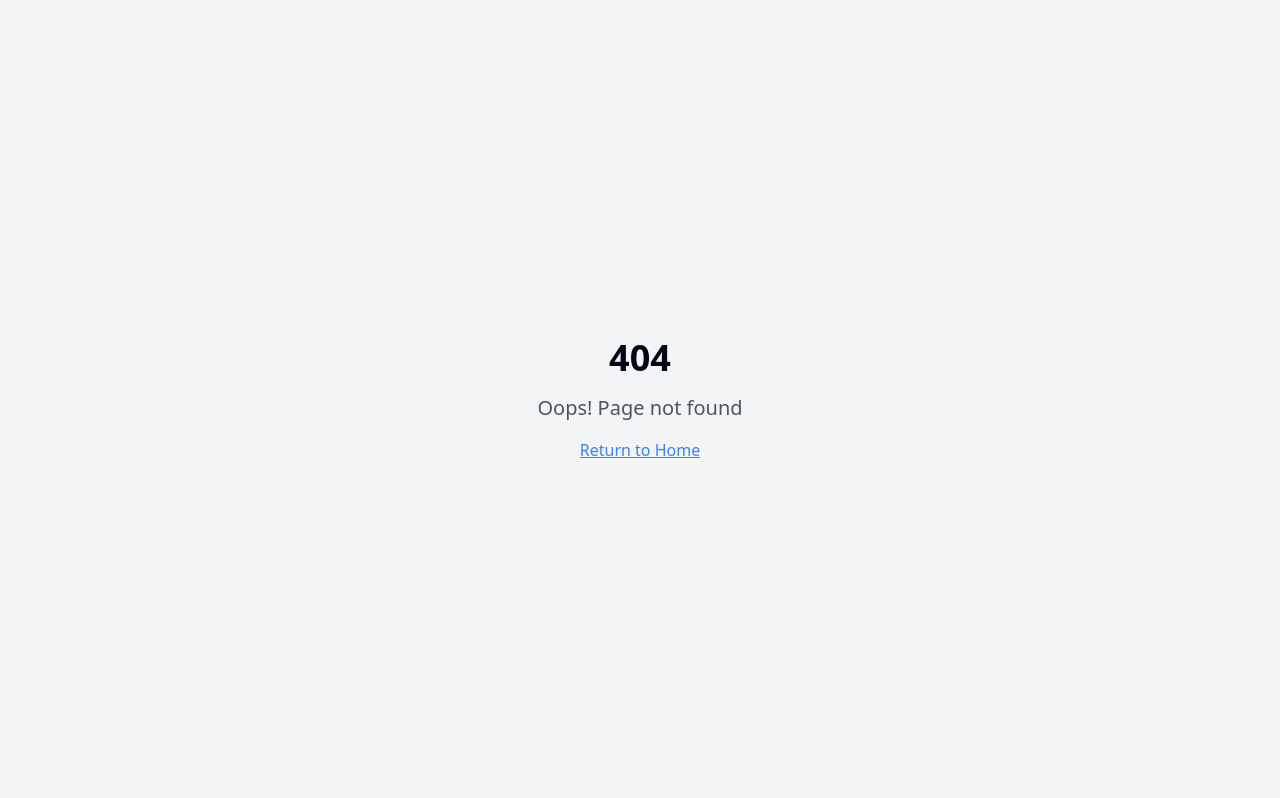
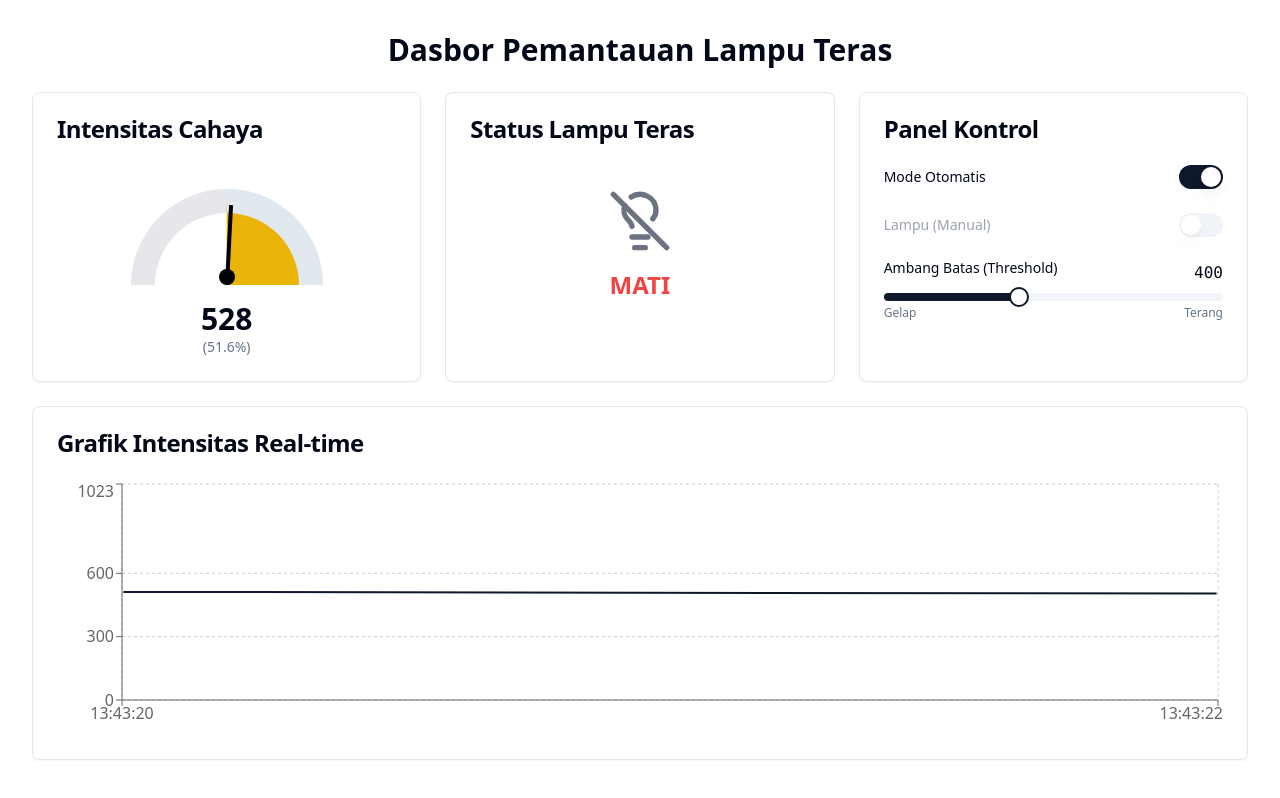
Before and after one commit to fadlilaharjhon-bot/tiny-hedgehog-yawn, a React (Vite) app: page /dashboard in a window 1280 px wide. Before the commit this address had no page. Built offline with nearby package versions, Linux system fonts and the light colour scheme.

Commit message:
[dyad] Membuat dasbor pemantauan lampu - wrote 7 file(s)

```diff
--- a/src/App.tsx
+++ b/src/App.tsx
@@ -5,6 +5,7 @@ import { QueryClient, QueryClientProvider } from "@tanstack/react-query";
 import { BrowserRouter, Routes, Route } from "react-router-dom";
 import Index from "./pages/Index";
 import NotFound from "./pages/NotFound";
+import Dashboard from "./pages/Dashboard";
 
 const queryClient = new QueryClient();
 
@@ -16,6 +17,7 @@ const App = () => (
       <BrowserRouter>
         <Routes>
           <Route path="/" element={<Index />} />
+          <Route path="/dashboard" element={<Dashboard />} />
           {/* ADD ALL CUSTOM ROUTES ABOVE THE CATCH-ALL "*" ROUTE */}
           <Route path="*" element={<NotFound />} />
         </Routes>
--- /dev/null
+++ b/src/components/ControlPanel.tsx
@@ -0,0 +1,73 @@
+import { Card, CardContent, CardHeader, CardTitle } from "@/components/ui/card";
+import { Label } from "@/components/ui/label";
+import { Slider } from "@/components/ui/slider";
+import { Switch } from "@/components/ui/switch";
+
+interface ControlPanelProps {
+  mode: "auto" | "manual";
+  setMode: (mode: "auto" | "manual") => void;
+  isLampOn: boolean;
+  setLampOn: (isOn: boolean) => void;
+  threshold: number;
+  setThreshold: (value: number) => void;
+}
+
+const ControlPanel = ({
+  mode,
+  setMode,
+  isLampOn,
+  setLampOn,
+  threshold,
+  setThreshold,
+}: ControlPanelProps) => {
+  const isManualMode = mode === "manual";
+
+  return (
+    <Card>
+      <CardHeader>
+        <CardTitle>Panel Kontrol</CardTitle>
+      </CardHeader>
+      <CardContent className="space-y-6">
+        <div className="flex items-center justify-between">
+          <Label htmlFor="mode-switch">Mode Otomatis</Label>
+          <Switch
+            id="mode-switch"
+            checked={mode === "auto"}
+            onCheckedChange={(checked) => setMode(checked ? "auto" : "manual")}
+          />
+        </div>
+        <div className="flex items-center justify-between">
+          <Label htmlFor="manual-switch" className={!isManualMode ? "text-gray-400" : ""}>
+            Lampu (Manual)
+          </Label>
+          <Switch
+            id="manual-switch"
+            checked={isLampOn}
+            onCheckedChange={setLampOn}
+            disabled={!isManualMode}
+          />
+        </div>
+        <div>
+          <div className="flex justify-between mb-2">
+            <Label htmlFor="threshold-slider">Ambang Batas (Threshold)</Label>
+            <span className="font-mono">{threshold}</span>
+          </div>
+          <Slider
+            id="threshold-slider"
+            min={0}
+            max={1023}
+            step={1}
+            value={[threshold]}
+            onValueChange={(value) => setThreshold(value[0])}
+          />
+          <div className="flex justify-between text-xs text-muted-foreground mt-1">
+            <span>Gelap</span>
+            <span>Terang</span>
+          </div>
+        </div>
+      </CardContent>
+    </Card>
+  );
+};
+
+export default ControlPanel;
--- /dev/null
+++ b/src/components/IntensityChart.tsx
@@ -0,0 +1,55 @@
+import { Card, CardContent, CardHeader, CardTitle } from "@/components/ui/card";
+import {
+  LineChart,
+  Line,
+  XAxis,
+  YAxis,
+  Tooltip,
+  ResponsiveContainer,
+  CartesianGrid,
+} from "recharts";
+
+interface ChartData {
+  time: string;
+  intensity: number;
+}
+
+interface IntensityChartProps {
+  data: ChartData[];
+}
+
+const IntensityChart = ({ data }: IntensityChartProps) => {
+  return (
+    <Card>
+      <CardHeader>
+        <CardTitle>Grafik Intensitas Real-time</CardTitle>
+      </CardHeader>
+      <CardContent>
+        <div className="h-64 w-full">
+          <ResponsiveContainer>
+            <LineChart data={data}>
+              <CartesianGrid strokeDasharray="3 3" />
+              <XAxis dataKey="time" />
+              <YAxis domain={[0, 1023]} />
+              <Tooltip
+                contentStyle={{
+                  backgroundColor: "hsl(var(--background))",
+                  borderColor: "hsl(var(--border))",
+                }}
+              />
+              <Line
+                type="monotone"
+                dataKey="intensity"
+                stroke="hsl(var(--primary))"
+                strokeWidth={2}
+                dot={false}
+              />
+            </LineChart>
+          </ResponsiveContainer>
+        </div>
+      </CardContent>
+    </Card>
+  );
+};
+
+export default IntensityChart;
--- /dev/null
+++ b/src/components/LampStatus.tsx
@@ -0,0 +1,30 @@
+import { Card, CardContent, CardHeader, CardTitle } from "@/components/ui/card";
+import { Lightbulb, LightbulbOff } from "lucide-react";
+
+interface LampStatusProps {
+  isOn: boolean;
+}
+
+const LampStatus = ({ isOn }: LampStatusProps) => {
+  return (
+    <Card>
+      <CardHeader>
+        <CardTitle>Status Lampu Teras</CardTitle>
+      </CardHeader>
+      <CardContent className="flex flex-col items-center justify-center p-6 gap-4">
+        {isOn ? (
+          <Lightbulb className="w-16 h-16 text-yellow-400" />
+        ) : (
+          <LightbulbOff className="w-16 h-16 text-gray-500" />
+        )}
+        <div
+          className={`text-2xl font-bold ${isOn ? "text-green-500" : "text-red-500"}`}
+        >
+          {isOn ? "NYALA" : "MATI"}
+        </div>
+      </CardContent>
+    </Card>
+  );
+};
+
+export default LampStatus;
--- /dev/null
+++ b/src/components/LightIntensityGauge.tsx
@@ -0,0 +1,47 @@
+import { Card, CardContent, CardHeader, CardTitle } from "@/components/ui/card";
+
+interface LightIntensityGaugeProps {
+  intensity: number; // Expected value from 0 to 1023 (like Arduino analogRead)
+}
+
+const LightIntensityGauge = ({ intensity }: LightIntensityGaugeProps) => {
+  const MAX_INTENSITY = 1023;
+  const percentage = (intensity / MAX_INTENSITY) * 100;
+  const rotation = (percentage / 100) * 180 - 90; // -90 to 90 degrees
+
+  const getBackgroundColor = (value: number) => {
+    if (value < 30) return "bg-blue-500";
+    if (value < 70) return "bg-yellow-500";
+    return "bg-red-500";
+  };
+
+  return (
+    <Card>
+      <CardHeader>
+        <CardTitle>Intensitas Cahaya</CardTitle>
+      </CardHeader>
+      <CardContent className="flex flex-col items-center justify-center p-6">
+        <div className="relative w-48 h-24 overflow-hidden mb-4">
+          <div className="absolute top-0 left-0 w-full h-full border-[24px] border-gray-200 dark:border-gray-700 rounded-t-full border-b-0"></div>
+          <div
+            className={`absolute top-0 left-0 w-full h-full rounded-t-full border-b-0 border-[24px] transition-all duration-500 ${getBackgroundColor(percentage)}`}
+            style={{
+              clipPath: `polygon(50% 0%, 100% 0%, 100% 100%, 50% 100%, 50% 0%, ${50 + Math.cos((rotation - 90) * (Math.PI / 180)) * 50}% ${50 + Math.sin((rotation - 90) * (Math.PI / 180)) * 50}%)`,
+            }}
+          ></div>
+          <div className="absolute bottom-0 left-1/2 -translate-x-1/2 w-4 h-4 bg-black dark:bg-white rounded-full"></div>
+          <div
+            className="absolute bottom-0 left-1/2 w-1 h-20 bg-black dark:bg-white origin-bottom transition-transform duration-500"
+            style={{ transform: `translateX(-50%) rotate(${rotation}deg)` }}
+          ></div>
+        </div>
+        <div className="text-3xl font-bold">{intensity}</div>
+        <div className="text-sm text-muted-foreground">
+          ({percentage.toFixed(1)}%)
+        </div>
+      </CardContent>
+    </Card>
+  );
+};
+
+export default LightIntensityGauge;
--- /dev/null
+++ b/src/pages/Dashboard.tsx
@@ -0,0 +1,80 @@
+import { useState, useEffect } from "react";
+import LightIntensityGauge from "@/components/LightIntensityGauge";
+import LampStatus from "@/components/LampStatus";
+import ControlPanel from "@/components/ControlPanel";
+import IntensityChart from "@/components/IntensityChart";
+
+const MAX_CHART_POINTS = 30;
+
+const Dashboard = () => {
+  const [lightIntensity, setLightIntensity] = useState(512);
+  const [lampStatus, setLampStatus] = useState(false);
+  const [mode, setMode] = useState<"auto" | "manual">("auto");
+  const [threshold, setThreshold] = useState(400);
+  const [chartData, setChartData] = useState<{ time: string; intensity: number }[]>([]);
+
+  // Simulate real-time data from LDR sensor
+  useEffect(() => {
+    const interval = setInterval(() => {
+      // Simulate fluctuating light levels
+      const fluctuation = Math.random() * 100 - 50;
+      setLightIntensity((prev) => {
+        const newValue = prev + fluctuation;
+        if (newValue > 1023) return 1023;
+        if (newValue < 0) return 0;
+        return Math.round(newValue);
+      });
+
+      // Update chart data
+      const now = new Date();
+      const newPoint = {
+        time: `${now.getHours()}:${now.getMinutes()}:${now.getSeconds()}`,
+        intensity: lightIntensity,
+      };
+
+      setChartData((prevData) => {
+        const updatedData = [...prevData, newPoint];
+        if (updatedData.length > MAX_CHART_POINTS) {
+          return updatedData.slice(1);
+        }
+        return updatedData;
+      });
+    }, 2000); // Update every 2 seconds
+
+    return () => clearInterval(interval);
+  }, [lightIntensity]);
+
+  // Handle automatic lamp control logic
+  useEffect(() => {
+    if (mode === "auto") {
+      if (lightIntensity < threshold) {
+        setLampStatus(true); // It's dark, turn on the lamp
+      } else {
+        setLampStatus(false); // It's bright, turn off the lamp
+      }
+    }
+  }, [lightIntensity, threshold, mode]);
+
+  return (
+    <div className="container mx-auto p-4 md:p-8">
+      <h1 className="text-3xl font-bold mb-6 text-center">Dasbor Pemantauan Lampu Teras</h1>
+      <div className="grid grid-cols-1 md:grid-cols-2 lg:grid-cols-3 gap-6">
+        <LightIntensityGauge intensity={lightIntensity} />
+        <LampStatus isOn={lampStatus} />
+        <ControlPanel
+          mode={mode}
+          setMode={setMode}
+          isLampOn={lampStatus}
+          setLampOn={setLampStatus}
+          threshold={threshold}
+          setThreshold={setThreshold}
+        />
+        <div className="md:col-span-2 lg:col-span-3">
+          <IntensityChart data={chartData} />
+        </div>
+      </div>
+    </div>
+  );
+};
+
+export default Dashboard;
--- a/src/pages/Index.tsx
+++ b/src/pages/Index.tsx
@@ -1,17 +1,24 @@
-// Update this page (the content is just a fallback if you fail to update the page)
-
 import { MadeWithDyad } from "@/components/made-with-dyad";
+import { Button } from "@/components/ui/button";
+import { Link } from "react-router-dom";
 
 const Index = () => {
   return (
-    <div className="min-h-screen flex items-center justify-center bg-gray-100">
-      <div className="text-center">
-        <h1 className="text-4xl font-bold mb-4">Welcome to Your Blank App</h1>
-        <p className="text-xl text-gray-600">
-          Start building your amazing project here!
+    <div className="min-h-screen flex flex-col items-center justify-center bg-gray-50 dark:bg-gray-900 p-4">
+      <div className="text-center space-y-4">
+        <h1 className="text-4xl font-bold tracking-tight sm:text-5xl">
+          Aplikasi Pemantauan Lampu
+        </h1>
+        <p className="text-lg text-gray-600 dark:text-gray-300">
+          Selamat datang! Klik tombol di bawah untuk melihat dasbor.
         </p>
+        <Link to="/dashboard">
+          <Button size="lg">Buka Dasbor</Button>
+        </Link>
       </div>
-      <MadeWithDyad />
+      <div className="absolute bottom-4">
+        <MadeWithDyad />
+      </div>
     </div>
   );
 };
```
